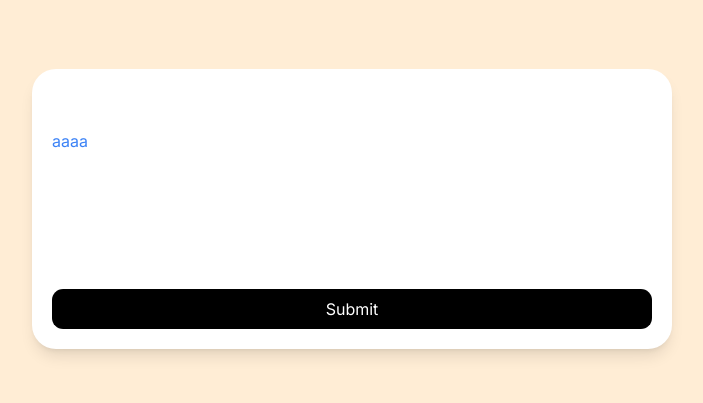
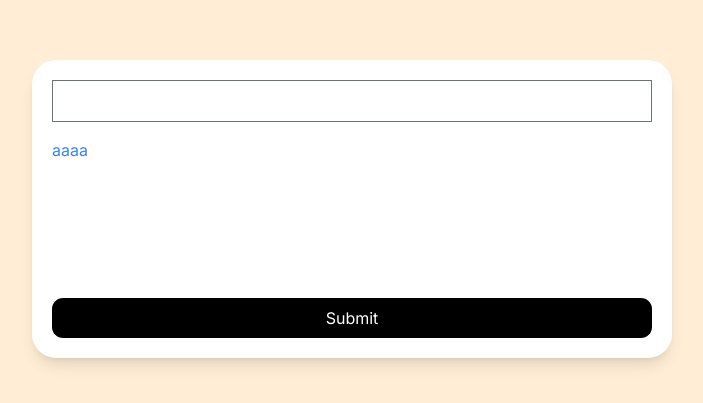
Before and after one commit to jungheeYoo/5-carrot-market-tailwindCSS, a Next.js app: page / in a window 1280 px wide. Shown: the part 191-594 px from the top of the page, without its empty margins (288-991 px from the left). Built offline with nearby package versions, Linux system fonts and the light colour scheme.

Commit message:
3-12. Plugins

```diff
--- a/tailwind.config.ts
+++ b/tailwind.config.ts
@@ -11,20 +11,53 @@
 // };
 // export default config;
 
+// //////////////////////////////////////////////////
+// // ✅ 3-10. JIT - just in time
+
+// // 🔶 content: []
+// // Tailwind compiler 가 class name을 찾을 위치를 알고 있는 이유는
+// // 여기서 just in time compiler 에게
+// // pages, components, app 경로에서 검색하도록 지시함
+// // 어느 폴더든, 어느 파일이든, 확장자가 js,ts,jsx,tsx,mdx 인 것
+// // 따라서 컴퍼일러는 이 장소들의 안을 보게 되고
+// // 그리고 찾아낸 모든 class name에 대해 생성을 시도 함
+// // 이것이 tailwind.config.ts에 존재하는 이유이다
+// // 만약 여길 지우면, 컴파일러는 class name 을 검색하고 있지 않음
+// // 그래서 그 코드의 어떤 것이든 전혀 생성되지 않는다
+// // ✨ 또한 just in time 컴파일러 덕분에 나만의 class name을 생성할 수 있다
+
+// import type { Config } from 'tailwindcss';
+
+// const config: Config = {
+//   content: [
+//     './pages/**/*.{js,ts,jsx,tsx,mdx}',
+//     './components/**/*.{js,ts,jsx,tsx,mdx}',
+//     './app/**/*.{js,ts,jsx,tsx,mdx}',
+//   ],
+//   theme: {
+//     extend: {
+//       margin: {
+//         tomato: '120px',
+//       },
+//       borderRadius: {
+//         'sexy-name': '11.11px',
+//       },
+//     },
+//   },
+//   plugins: [],
+// };
+// export default config;
+
 //////////////////////////////////////////////////
-// ✅ 3-10. JIT - just in time
+// ✅ 3-12. Plugins
 
-// 🔶 content: []
-// Tailwind compiler 가 class name을 찾을 위치를 알고 있는 이유는
-// 여기서 just in time compiler 에게
-// pages, components, app 경로에서 검색하도록 지시함
-// 어느 폴더든, 어느 파일이든, 확장자가 js,ts,jsx,tsx,mdx 인 것
-// 따라서 컴퍼일러는 이 장소들의 안을 보게 되고
-// 그리고 찾아낸 모든 class name에 대해 생성을 시도 함
-// 이것이 tailwind.config.ts에 존재하는 이유이다
-// 만약 여길 지우면, 컴파일러는 class name 을 검색하고 있지 않음
-// 그래서 그 코드의 어떤 것이든 전혀 생성되지 않는다
-// ✨ 또한 just in time 컴파일러 덕분에 나만의 class name을 생성할 수 있다
+// plugin 이 하는 일은
+// base layer 와 utilities layer 와 components layer를 확장한다
+// 만약 누군가가 tailwind를 사용하여 좋은 components를 공유하고 싶다면
+// components를 globals.css여기에 복사 붙여넣기 하는 대신
+// 여기서 plugin을 설치만 하면 된다
+// 그럼 plugin은 자동으로 새 components 나 유틸리티 베이스 reset을 주입할 것이다
+// ✨ daisyUI 추천
 
 import type { Config } from 'tailwindcss';
 
@@ -44,6 +77,8 @@ const config: Config = {
       },
     },
   },
-  plugins: [],
+  plugins: [require('@tailwindcss/forms')],
 };
 export default config;
+
+// npm i @tailwindcss/forms 설치 후 플러그인에 넣으면 됨
```
